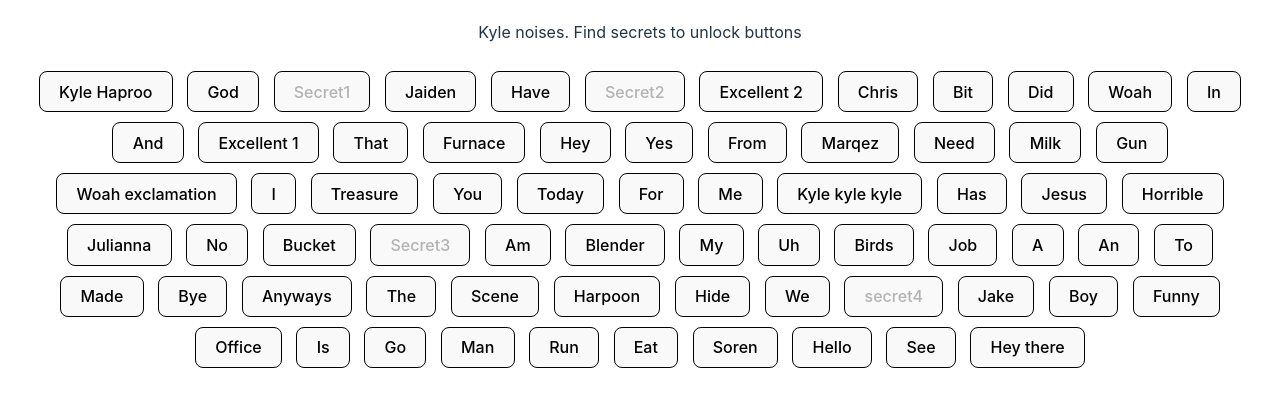
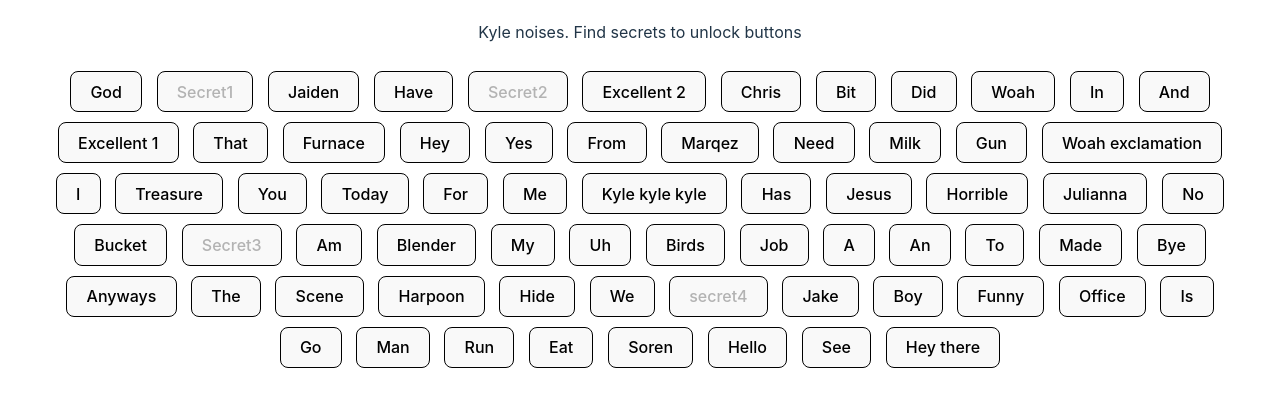
Before and after one commit to Muffle10/kylewebsite, a website built with Vite: page index.html in a window 1280 px wide. Shown: the part 95-502 px from the top of the page. Built offline with nearby package versions, Linux system fonts and the light colour scheme.

Commit message:
Updated files, added new features or fixed problems

```diff
--- a/index.html
+++ b/index.html
@@ -10,7 +10,6 @@
     <h1>Kyle's Buttons of Horror</h1>
     <p>Kyle noises. Find secrets to unlock buttons</p>
     <div id="app">
-      <button id="kyle">Kyle Haproo</button>
       <button id="God">God</button>
       <button id="secret1" disabled>Secret1</button>
       <button id="Jaiden">Jaiden</button>
```
